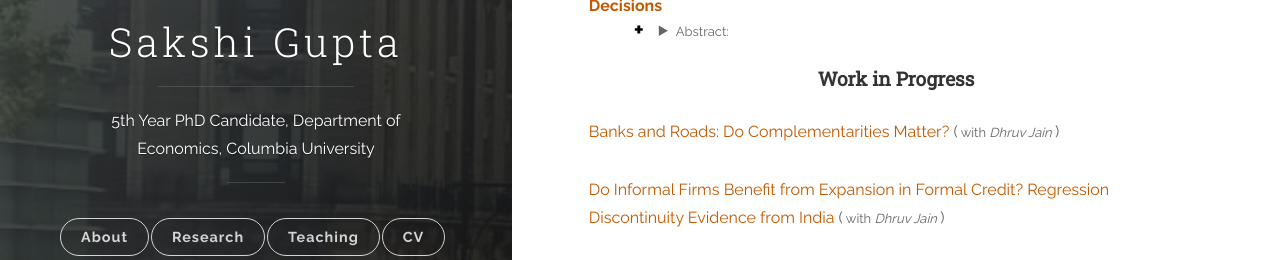
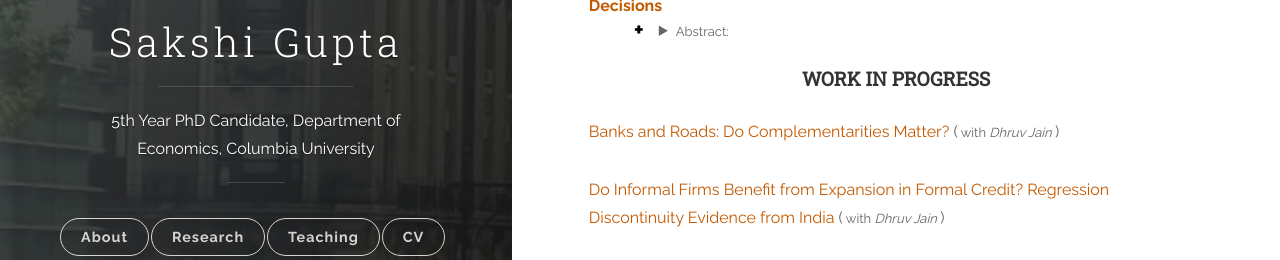
Before and after one commit to Gupta-Sakshi/Gupta-Sakshi.github.io, a Jekyll site: the page built from _posts/2018-06-13-research.markdown, in a window 1280 px wide and 1245 px high, cut to the strip 566-826 px from the top of the window. Built offline with Jekyll 4.4.1, drawn with Linux system fonts in a browser that asks for light colours.

Commit message:
Update 2018-06-13-research.markdown

```diff
--- a/_posts/2018-06-13-research.markdown
+++ b/_posts/2018-06-13-research.markdown
@@ -28,7 +28,7 @@ tags: [jekyll]
 effects on the fertility decision of parents? As part of a broader research agenda, I look at this question in context of an intervention, Bhagyalakshmi. Launched in March 2006, in an Indian state, Karnataka, the intervention provided financial incentives to couples for having girl children with an intention to improve the sex ratio and the condition of girls born in the state. My results suggest that Bhagyalakshmi led to an increase in total fertility in Karnataka by approximately 1.3\% but had no effect on the proportion of sons living in the state, indicating the the scheme was not able to achieve it’s intended goals.</font></p></details></ul>
 
 
-<h4 style="margin-top:30px;" id="working-papers"><strong><center>Work in Progress</center></strong></h4>
+<h4 style="margin-top:30px;" id="working-papers"><strong><center>WORK IN PROGRESS</center></strong></h4>
 
 <p style="margin-top:30px;"><font size="3" style="color:#C35900">Banks and Roads: Do Complementarities Matter?  </font> (<font size="2"> with <em>Dhruv Jain</em> </font>)<br>
 <p style="margin-top:30px;"><font size="3" style="color:#C35900">Do Informal Firms Benefit from Expansion in Formal Credit? Regression Discontinuity Evidence from India </font> (<font size="2"> with <em>Dhruv Jain</em> </font>)<br>
```
